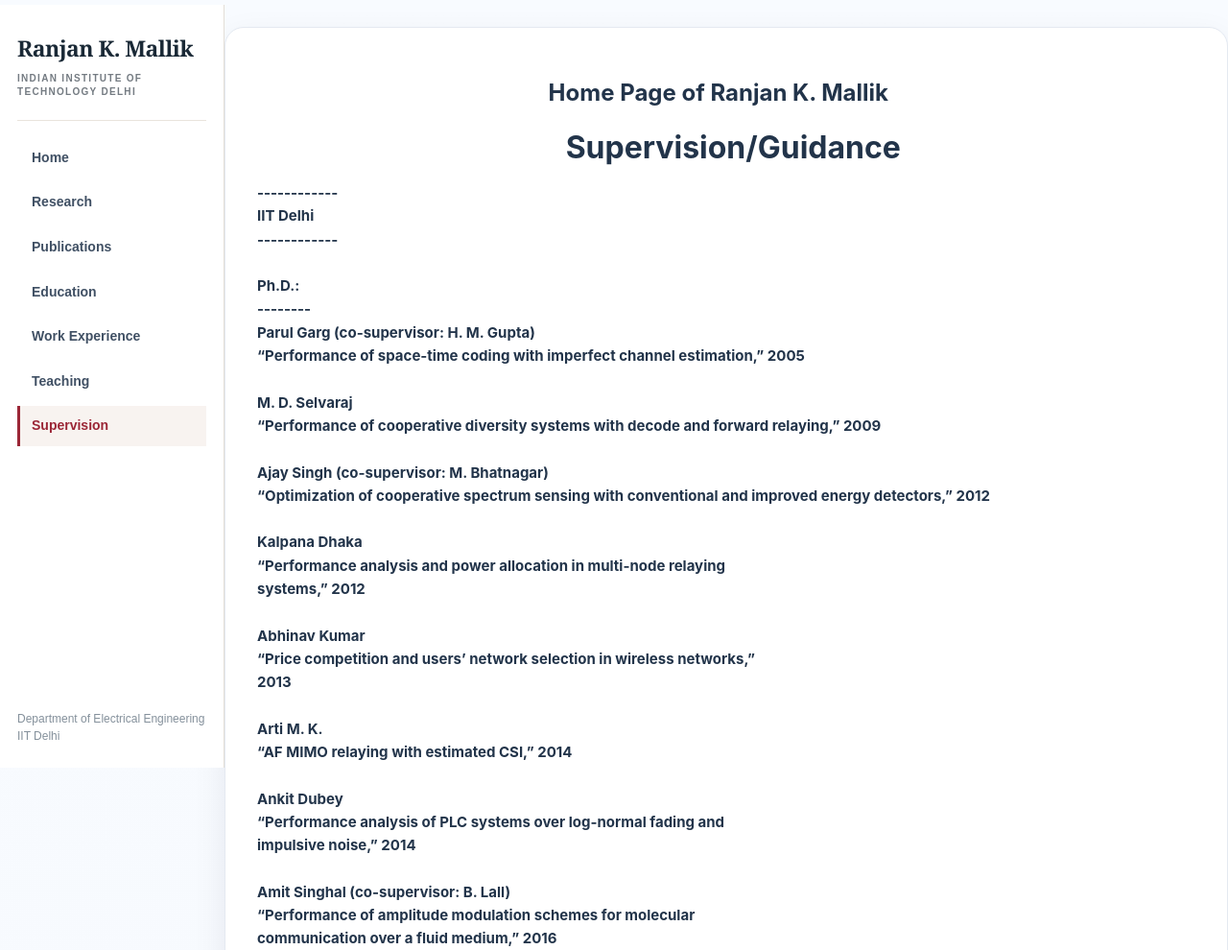
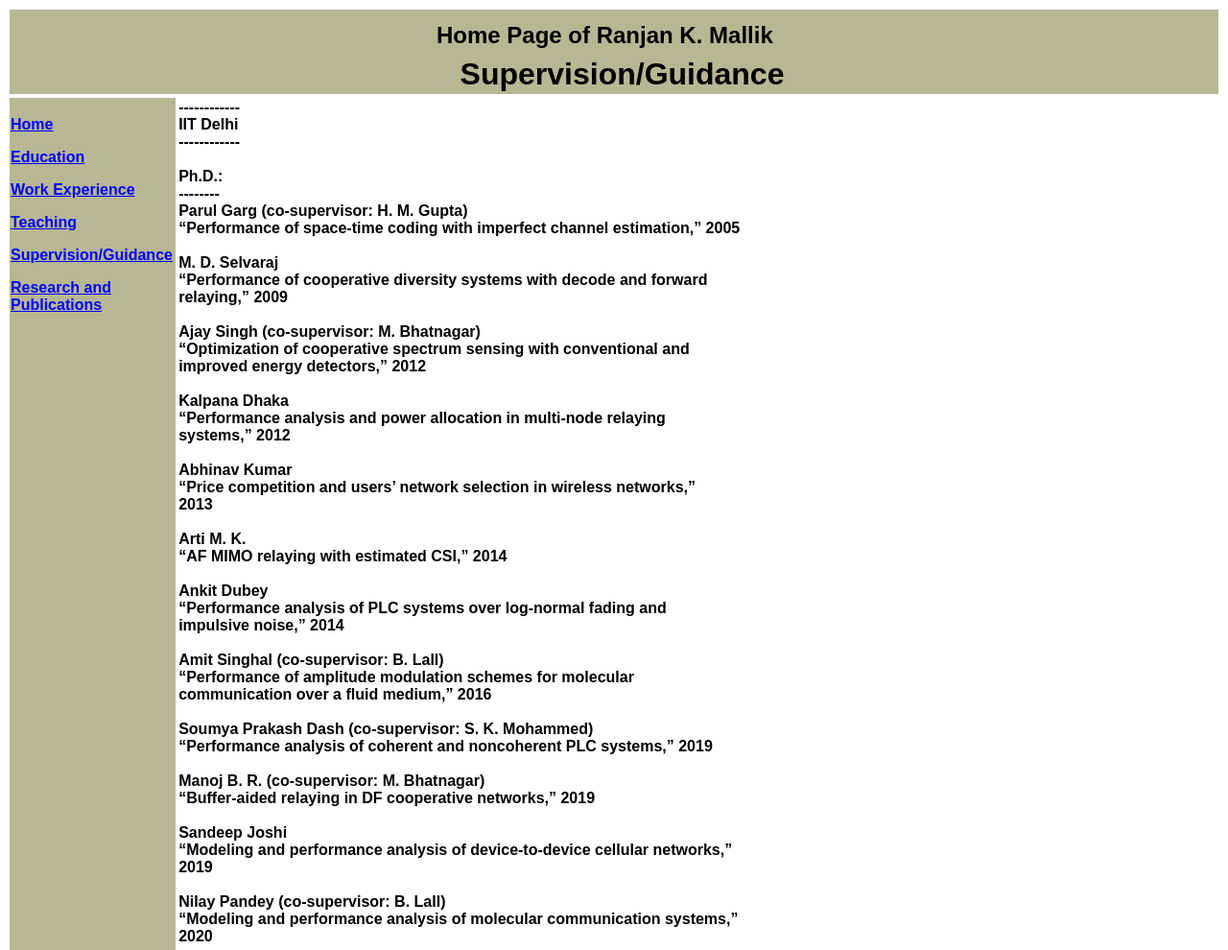
Before and after one commit to ranjankmallik/ranjankmallik.github.io, a plain HTML site: page supv.htm in a window 1280 px wide. Shown: the top 990 px of the page at 96% size. Drawn offline with Linux system fonts and the light colour scheme.

Commit message:
Restore original ZIP layout for supv.htm without added styling or sidebar

```diff
--- a/supv.htm
+++ b/supv.htm
@@ -12,7 +12,7 @@ xmlns="http://www.w3.org/TR/REC-html40">
 
 
 
-<title>Supervision — Ranjan K. Mallik</title>
+<title>Home Page of Ranjan K</title>
 <o:SmartTagType namespaceuri="urn:schemas-microsoft-com:office:smarttags"
  name="City"/>
 <o:SmartTagType namespaceuri="urn:schemas-microsoft-com:office:smarttags"
@@ -796,63 +796,9 @@ div.WordSection1
  <o:shapelayout v:ext="edit">
   <o:idmap v:ext="edit" data="1"/>
  </o:shapelayout></xml><![endif]-->
-<style id="modern-refresh">
-*{box-sizing:border-box}html{scroll-behavior:smooth}body{margin:0!important;background:linear-gradient(180deg,#f8fbff,#f4f7fb)!important;color:#18263a!important;font-family:Inter,ui-sans-serif,system-ui,-apple-system,"Segoe UI",Roboto,Arial,sans-serif!important;line-height:1.65!important}
-.rkm-nav{position:sticky;top:0;z-index:9999;background:rgba(255,255,255,.96);backdrop-filter:blur(10px);border-bottom:1px solid #e3e9f1;box-shadow:0 5px 20px rgba(15,35,60,.05)}
-.rkm-nav-inner{max-width:1120px;margin:auto;padding:13px 22px;display:flex;align-items:center;justify-content:space-between;gap:14px}.rkm-brand{font-weight:800!important;color:#0b1f3a!important;text-decoration:none!important;white-space:nowrap}.rkm-links{display:flex;gap:5px;flex-wrap:wrap;justify-content:flex-end}.rkm-links a{font-size:13px!important;padding:7px 9px!important;border-radius:8px!important;color:#33455c!important;text-decoration:none!important}.rkm-links a:hover{background:#edf4ff!important;color:#174a8b!important}
-.WordSection1{max-width:1120px!important;margin:30px auto 60px!important;background:#fff!important;padding:30px!important;border:1px solid #e4e9f1!important;border-radius:20px!important;box-shadow:0 12px 34px rgba(11,31,58,.08)!important;overflow:hidden!important}
-.WordSection1 table{width:100%!important;max-width:100%!important;margin:0!important;border-collapse:separate!important}.WordSection1 td{max-width:100%!important}
-.WordSection1 p,.WordSection1 span,.WordSection1 td,.WordSection1 div{font-family:Inter,ui-sans-serif,system-ui,-apple-system,"Segoe UI",Roboto,Arial,sans-serif!important;line-height:1.62!important;color:#22344a!important}.WordSection1 p{font-size:15px!important}.WordSection1 a{color:#174a8b!important;text-decoration:none!important}.WordSection1 a:hover{text-decoration:underline!important}
-.WordSection1 b,.WordSection1 strong{color:#0b1f3a!important}.WordSection1 img{max-width:100%!important;height:auto!important}.WordSection1 [style*="background"]{background-color:transparent!important}
-@media(max-width:760px){.rkm-nav-inner{align-items:flex-start;flex-direction:column}.rkm-links{justify-content:flex-start}.WordSection1{margin:18px 12px 40px!important;padding:18px!important}.rkm-links a{font-size:12px!important;padding:5px 7px!important}}
-</style>
-<style id="rkm-left-sidebar-style">
-/* Consistent vertical academic navigation across every page */
-body{padding-left:234px!important}
-.rkm-sidebar{position:fixed!important;inset:5px auto 0 0;z-index:3000;width:234px;padding:31px 18px 24px;background:#fff;border-right:1px solid #e3ded7;overflow-y:auto;display:flex;flex-direction:column;gap:18px;box-sizing:border-box}
-.rkm-sidebar-heading{font:700 23px/1.25 Georgia,"Times New Roman",serif!important;letter-spacing:-.025em;color:#1a2936!important;text-decoration:none!important;display:block}
-.rkm-sidebar-heading:hover{color:#9b2636!important}
-.rkm-sidebar-subtitle{font:700 10px/1.45 Arial,sans-serif!important;letter-spacing:.13em;text-transform:uppercase;color:#747b82!important;border-bottom:1px solid #e9e4dc;padding-bottom:21px;margin-top:-8px}
-.rkm-sidebar-links{display:flex;flex-direction:column;gap:5px}
-.rkm-sidebar-links a{display:block;font:600 14px/1.4 Arial,Helvetica,sans-serif!important;color:#405064!important;text-decoration:none!important;padding:11px 12px;border-left:3px solid transparent;background:transparent;transition:background .15s}
-.rkm-sidebar-links a:hover{color:#9b2636!important;background:#faf7f4!important}
-.rkm-sidebar-links a[aria-current="page"]{color:#9b2636!important;border-left-color:#9b2636;font-weight:700!important;background:#f8f3f0!important}
-.rkm-sidebar-note{font:12px/1.5 Arial,sans-serif!important;color:#84909b!important;margin-top:auto}
-@media(max-width:800px){
-body{padding-left:0!important}
-.rkm-sidebar{position:relative!important;inset:auto!important;width:100%;display:block;padding:16px 18px;border-right:0;border-bottom:1px solid #e3ded7;overflow:visible}
-.rkm-sidebar-heading{font-size:20px!important;margin-bottom:8px}
-.rkm-sidebar-subtitle,.rkm-sidebar-note{display:none}
-.rkm-sidebar-links{display:grid;grid-template-columns:repeat(2,minmax(0,1fr));gap:3px 6px}
-.rkm-sidebar-links a{padding:8px 8px;font-size:12px!important}
-}
-@media(max-width:380px){.rkm-sidebar-links{grid-template-columns:1fr}}
-@media(prefers-reduced-motion:reduce){.rkm-sidebar-links a{transition:none}}
-</style>
-
-<style id="rkm-legacy-menu-cleanup">
-.WordSection1 td[width="171"][valign="top"]{display:none!important}
-.WordSection1{max-width:1140px!important;margin:28px auto 55px!important}
-@media(max-width:800px){.WordSection1{margin:15px 12px 35px!important;padding:14px!important}}
-</style>
 </head>
 
-<body lang=EN-US link=blue vlink=blue style='tab-interval:.5in;word-wrap:break-word'><aside class="rkm-sidebar" aria-label="Site navigation">
-<a class="rkm-sidebar-heading" href="index.html">Ranjan K. Mallik</a>
-<div class="rkm-sidebar-subtitle">Indian Institute of Technology Delhi</div>
-<nav class="rkm-sidebar-links" aria-label="Main navigation">
-<a href="index.html">Home</a>
-<a href="research.html">Research</a>
-<a href="respub.htm">Publications</a>
-<a href="educ.htm">Education</a>
-<a href="wemem.htm">Work Experience</a>
-<a href="tea.htm">Teaching</a>
-<a href="supv.htm" aria-current="page">Supervision</a>
-</nav>
-<div class="rkm-sidebar-note">Department of Electrical Engineering<br>IIT Delhi</div>
-</aside>
-
-<div class=WordSection1>
+<body lang=EN-US link=blue vlink=blue style='tab-interval:.5in;word-wrap:break-word'><div class=WordSection1>
 
 <table class=MsoNormalTable border=0 cellspacing=0 cellpadding=0 width="100%"
  style='width:100.0%;mso-cellspacing:0in;mso-yfti-tbllook:1184;mso-padding-alt:
```
